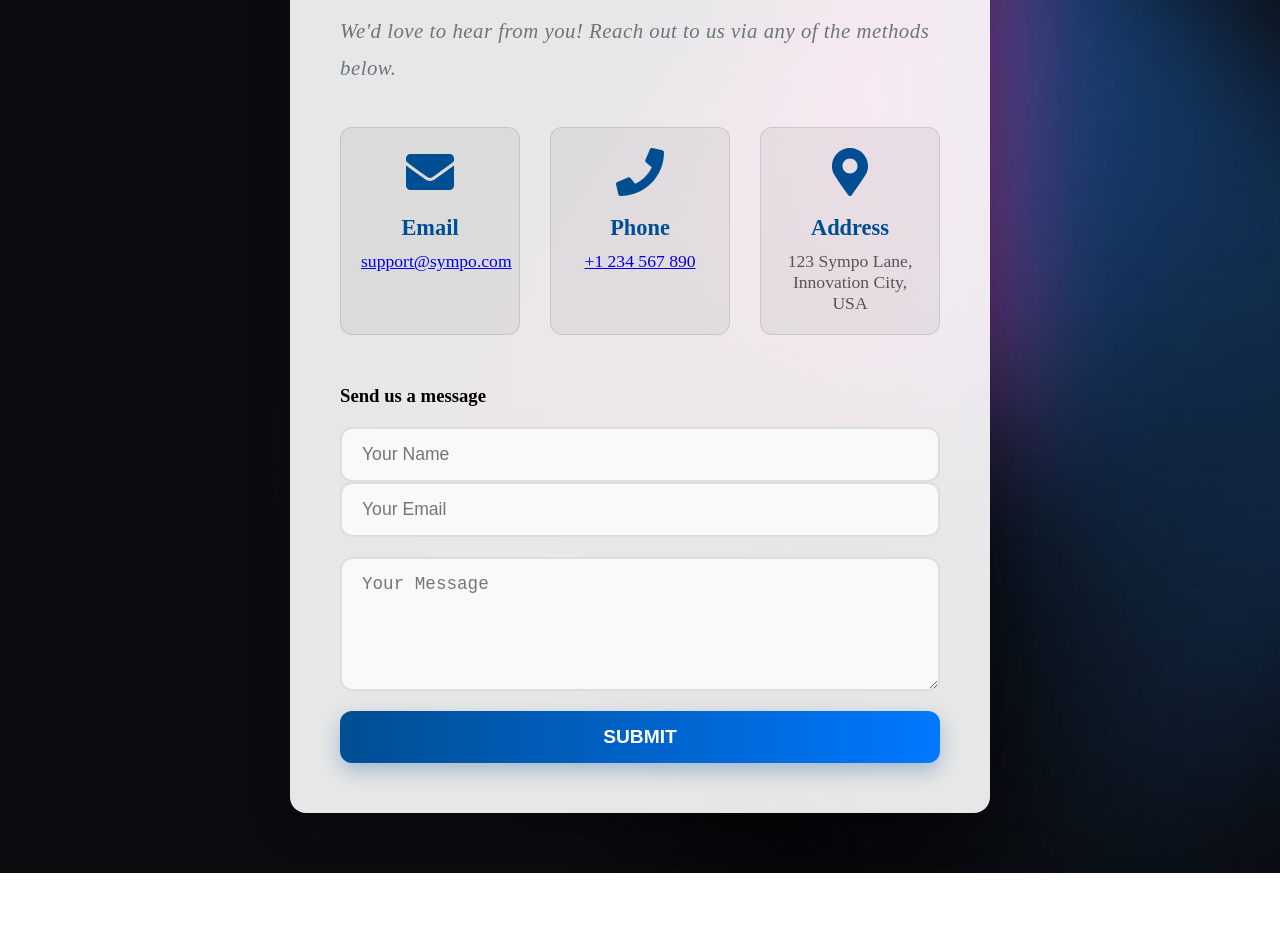
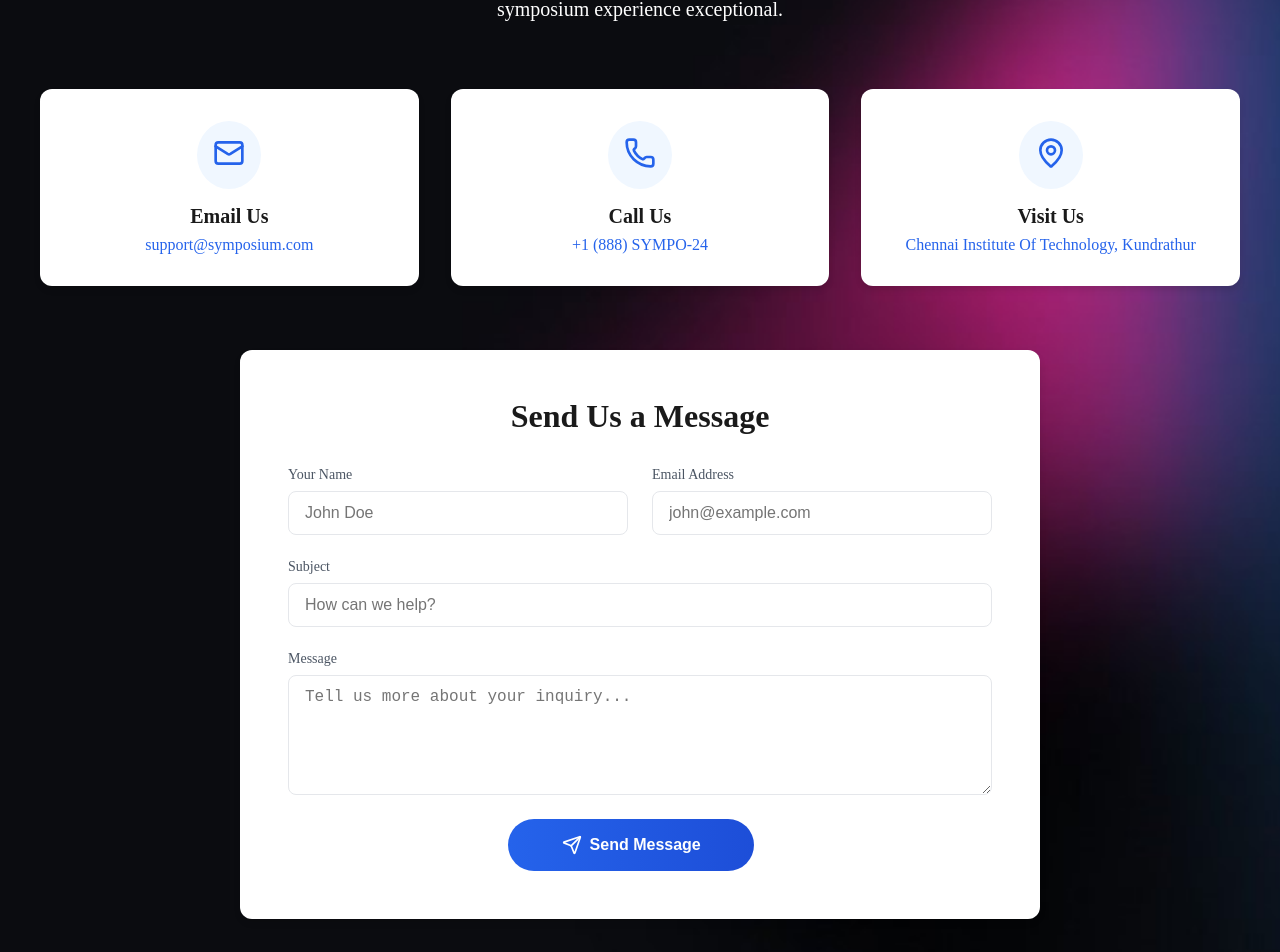
Before and after one commit to Akashrrrrd/Vidyutrenz_25, a React (Vite) app: page /contact in a window 1280 px wide. Shown: the part 253-1205 px from the top of the page. Before the commit the page ends 1126 px from the top, so only its background shows below. Built offline with nearby package versions, Linux system fonts and the light colour scheme.

Commit message:
Source Code

```diff
--- a/src/App.jsx
+++ b/src/App.jsx
@@ -1,30 +1,43 @@
-import React from 'react';
-import { BrowserRouter as Router, Routes, Route } from 'react-router-dom';
+import React, { useState, useEffect } from "react";
+import { BrowserRouter as Router, Routes, Route } from "react-router-dom";
 
 // Component Imports
-import Navbar from './components/Navbar/Navbar';
-import Home from './components/Home/Home';
-import About from './components/About/About';
-import Events from './components/Events/Events';
-import Contact from './components/Contact/Contact';
-// import Register from './components/Register/Register';
-// import NotFound from './components/NotFound/NotFound';
-
-
+import Navbar from "./components/Navbar/Navbar";
+import Home from "./components/Home/Home";
+import About from "./components/About/About";
+import Events from "./components/Events/Events";
+import Contact from "./components/Contact/Contact";
 
 const App = () => {
+  const [loading, setLoading] = useState(true);
+
+  // Simulate loading process for demo (you can adjust this in real-world apps)
+  useEffect(() => {
+    setTimeout(() => {
+      setLoading(false); // Hide loading after 2 seconds
+    }, 2000);
+  }, []);
+
   return (
     <Router>
       <div className="app">
+        {loading ? (
+          <div className="loading-overlay">
+            <div className="spinner"></div>
+          </div>
+        ) : (
+          <>
             <Navbar />
             <main className="main-content">
               <Routes>
                 <Route path="/" element={<Home />} />
                 <Route path="/about" element={<About />} />
-            <Route path="/events" element={<Events/>}/>
-            <Route path="/contact" element={<Contact/>}/>
+                <Route path="/events" element={<Events />} />
+                <Route path="/contact" element={<Contact />} />
               </Routes>
             </main>
+          </>
+        )}
       </div>
     </Router>
   );
--- a/src/components/Contact/Contact.css
+++ b/src/components/Contact/Contact.css
@@ -1,171 +1,283 @@
-/* Premium Contact Page Styling */
 .contact-page {
-    background:
-                url('./../../assets/back_home.png') no-repeat center center/cover;
+  min-height: 100vh;
   padding: 60px 20px;
-    display: flex;
-    justify-content: center;
-    align-items: center;
-    min-height: 100vh;
+  background: url(./../../assets/back_home.png) no-repeat;
+  background-size: cover;
 }
 
 .contact-container {
-    background: rgba(255, 255, 255, 0.9);
-    box-shadow: 0 12px 40px rgba(0, 0, 0, 0.3);
-    border-radius: 16px;
-    padding: 50px;
-    max-width: 700px;
-    margin-top: 80px;
-    width: 100%;
-    animation: fadeInScale 0.8s ease-in-out;
-    position: relative;
-    overflow: hidden;
+  max-width: 1200px;
+  margin: 80px auto;
 }
 
-.contact-container::before {
-    content: '';
-    position: absolute;
-    top: -50%;
-    left: -50%;
-    width: 200%;
-    height: 200%;
-    background: radial-gradient(circle at center, rgba(255, 255, 255, 0.3), transparent);
-    z-index: -1;
-    animation: rotateGradient 15s infinite linear;
+/* Header Styles */
+.contact-header {
+  text-align: center;
+  margin-bottom: 4rem;
 }
 
 .contact-title {
   font-size: 3rem;
   font-weight: 700;
-    color: #2c3e50;
-    margin-bottom: 20px;
-    letter-spacing: 2px;
-    text-transform: uppercase;
+  color: #fff;
+  margin-bottom: 1rem;
+  line-height: 1.2;
 }
 
 .contact-subtitle {
-    font-size: 1.3rem;
-    color: #6c757d;
-    margin-bottom: 40px;
-    line-height: 1.8;
-    font-style: italic;
-    letter-spacing: 0.5px;
+  font-size: 1.25rem;
+  color: #fff;
+  max-width: 600px;
+  margin: 0 auto;
+  line-height: 1.6;
 }
 
-.contact-details {
+/* Contact Info Grid Styles */
+.contact-info-grid {
   display: grid;
-    grid-template-columns: repeat(auto-fit, minmax(150px, 1fr));
-    gap: 30px;
-    margin-bottom: 50px;
+  grid-template-columns: repeat(auto-fit, minmax(280px, 1fr));
+  gap: 2rem;
+  margin-bottom: 4rem;
 }
 
-.contact-detail {
-    text-align: center;
-    background: rgba(0, 0, 0, 0.05);
-    padding: 20px;
+.contact-card {
+  background: white;
   border-radius: 12px;
-    transition: transform 0.4s ease, box-shadow 0.4s ease;
-    border: 1px solid rgba(0, 0, 0, 0.1);
+  padding: 2rem;
+  box-shadow: 0 4px 6px rgba(0, 0, 0, 0.1);
+  transition: transform 0.3s ease, box-shadow 0.3s ease;
 }
 
-.contact-detail:hover {
-    transform: translateY(-10px);
-    box-shadow: 0 10px 30px rgba(0, 0, 0, 0.2);
+.contact-card:hover {
+  transform: translateY(-5px);
+  box-shadow: 0 8px 15px rgba(0, 0, 0, 0.1);
+}
+
+.contact-card-content {
+  display: flex;
+  flex-direction: column;
+  align-items: center;
+  text-align: center;
+}
+
+.icon-container {
+  background-color: #f0f7ff;
+  padding: 1rem;
+  border-radius: 50%;
+  margin-bottom: 1rem;
 }
 
 .contact-icon {
-    font-size: 3rem;
-    color: #004e92;
-    margin-bottom: 15px;
-    transition: color 0.3s ease;
+  width: 32px;
+  height: 32px;
+  color: #2563eb;
 }
 
-.contact-detail:hover .contact-icon {
-    color: #0078ff;
+.contact-card-title {
+  font-size: 1.25rem;
+  font-weight: 600;
+  color: #1a1a1a;
+  margin-bottom: 0.5rem;
 }
 
-.contact-detail h3 {
-    font-size: 1.4rem;
-    margin-bottom: 10px;
-    color: #004e92;
-    font-weight: 600;
+.contact-card-link {
+  color: #2563eb;
+  text-decoration: none;
+  transition: color 0.2s ease;
 }
 
-.contact-detail p {
-    font-size: 1.1rem;
-    color: #555;
-    font-weight: 500;
+.contact-card-link:hover {
+  color: #1d4ed8;
+}
+
+/* Form Styles */
+.contact-form-container {
+  background: white;
+  padding: 3rem;
+  border-radius: 12px;
+  box-shadow: 0 4px 6px rgba(0, 0, 0, 0.1);
+  max-width: 800px;
+  margin: 0 auto;
+}
+
+.form-title {
+  font-size: 2rem;
+  font-weight: 600;
+  color: #1a1a1a;
+  text-align: center;
+  margin-bottom: 2rem;
 }
 
 .contact-form {
   display: flex;
   flex-direction: column;
-    gap: 20px;
+  gap: 1.5rem;
+}
+
+.form-grid {
+  display: grid;
+  grid-template-columns: repeat(auto-fit, minmax(250px, 1fr));
+  gap: 1.5rem;
+}
+
+.form-group {
+  display: flex;
+  flex-direction: column;
+  gap: 0.5rem;
+}
+
+.form-label {
+  font-size: 0.875rem;
+  font-weight: 500;
+  color: #4b5563;
 }
 
 .form-input,
 .form-textarea {
   width: 100%;
-    padding: 15px 20px;
-    border: 2px solid #ddd;
-    border-radius: 12px;
-    font-size: 1.1rem;
-    color: #2c3e50;
-    background: #f9f9f9;
-    outline: none;
-    transition: border-color 0.3s ease, box-shadow 0.3s ease;
+  padding: 0.75rem 1rem;
+  border: 1px solid #e5e7eb;
+  border-radius: 8px;
+  font-size: 1rem;
+  color: #1a1a1a;
+  transition: border-color 0.2s ease, box-shadow 0.2s ease;
 }
 
 .form-input:focus,
 .form-textarea:focus {
-    border-color: #004e92;
-    box-shadow: 0 0 10px rgba(0, 78, 146, 0.4);
-    background: #ffffff;
+  outline: none;
+  border-color: #2563eb;
+  box-shadow: 0 0 0 3px rgba(37, 99, 235, 0.1);
 }
 
 .form-textarea {
   resize: vertical;
+  min-height: 120px;
 }
 
-.form-button {
-    background: linear-gradient(90deg, #004e92, #0078ff);
-    color: #ffffff;
-    padding: 15px 20px;
-    border: none;
-    border-radius: 12px;
-    font-size: 1.2rem;
-    font-weight: bold;
-    text-transform: uppercase;
-    cursor: pointer;
-    transition: transform 0.2s ease, box-shadow 0.3s ease;
-    box-shadow: 0 8px 20px rgba(0, 78, 146, 0.3);
+.button-container {
+  display: flex;
+  justify-content: center;
+  width: 100%;
 }
 
-.form-button:hover {
-    transform: translateY(-3px);
-    box-shadow: 0 10px 30px rgba(0, 78, 146, 0.4);
+.submit-button {
+  display: flex;
+  align-items: center;
+  justify-content: center;
+  gap: 0.5rem;
+  background: linear-gradient(to right, #2563eb, #1d4ed8);
+  color: white;
+  padding: 1rem 2rem;
+  border: none;
+  border-radius: 50px;
+  width: 35%;
+  margin-left: 220px;
+  font-size: 1rem;
+  font-weight: 600;
+  cursor: pointer;
+  transition: transform 0.2s ease, box-shadow 0.2s ease;
 }
 
-.form-button:active {
-    transform: translateY(0);
+.submit-button:not(:disabled):hover {
+  transform: translateY(-2px);
+  box-shadow: 0 4px 12px rgba(37, 99, 235, 0.2);
 }
 
-@keyframes fadeInScale {
+.submit-button:disabled {
+  opacity: 0.7;
+  cursor: not-allowed;
+}
+
+.button-icon {
+  width: 20px;
+  height: 20px;
+}
+
+.spinning {
+  animation: spin 1s linear infinite;
+}
+
+@keyframes spin {
   from {
-        opacity: 0;
-        transform: scale(0.9);
+    transform: rotate(0deg);
   }
   to {
-        opacity: 1;
-        transform: scale(1);
+    transform: rotate(360deg);
   }
 }
 
-@keyframes rotateGradient {
-    0% {
-        transform: rotate(0deg);
+/* Responsive Styles */
+@media (max-width: 768px) {
+  .contact-page {
+    padding: 40px 16px;
   }
-    100% {
-        transform: rotate(360deg);
+
+  .contact-title {
+    font-size: 2.25rem;
+  }
+
+  .contact-subtitle {
+    font-size: 1.125rem;
+  }
+
+  .contact-form-container {
+    padding: 2rem;
+  }
+
+  .form-title {
+    font-size: 1.75rem;
+  }
+
+  .submit-button {
+    width: 80%;
+    margin-left: 0;
+    margin: 0 auto;
   }
 }
+
+@media (max-width: 480px) {
+  .contact-title {
+    font-size: 2rem;
+  }
+
+  .contact-info-grid {
+    grid-template-columns: 1fr;
+  }
+
+  .contact-form-container {
+    padding: 1.5rem;
+  }
+
+  .form-grid {
+    grid-template-columns: 1fr;
+  }
+
+  .submit-button {
+    width: 100%;
+    margin: 0;
+    padding: 0.875rem 1.5rem;
+    font-size: 0.95rem;
+  }
+
+  .button-icon {
+    width: 18px;
+    height: 18px;
+  }
+}
+
+/* Medium screens */
+@media (min-width: 481px) and (max-width: 1024px) {
+  .submit-button {
+    width: 50%;
+    margin-left: 100px;
+  }
+}
+
+/* Large screens */
+@media (min-width: 1025px) and (max-width: 1200px) {
+  .submit-button {
+    width: 40%;
+    margin-left: 180px;
+  }
+}
--- a/src/components/Contact/Contact.jsx
+++ b/src/components/Contact/Contact.jsx
@@ -1,39 +1,153 @@
-import React from 'react';
-import './Contact.css';
-import { FaEnvelope, FaPhone, FaMapMarkerAlt } from 'react-icons/fa';
+import React, { useState } from "react";
+import { Mail, Phone, MapPin, Send, Loader2 } from "lucide-react";
+import "./Contact.css";
 
 const Contact = () => {
+  const [isSubmitting, setIsSubmitting] = useState(false);
+  const [formData, setFormData] = useState({
+    name: "",
+    email: "",
+    subject: "",
+    message: "",
+  });
+
+  const handleSubmit = async (e) => {
+    e.preventDefault();
+    setIsSubmitting(true);
+    // Simulate form submission
+    await new Promise((resolve) => setTimeout(resolve, 1000));
+    setIsSubmitting(false);
+    setFormData({ name: "", email: "", subject: "", message: "" });
+  };
+
+  const contactInfo = [
+    {
+      icon: <Mail className="contact-icon" />,
+      title: "Email Us",
+      content: "support@symposium.com",
+      link: "mailto:support@symposium.com",
+    },
+    {
+      icon: <Phone className="contact-icon" />,
+      title: "Call Us",
+      content: "+1 (888) SYMPO-24",
+      link: "tel:+18887966724",
+    },
+    {
+      icon: <MapPin className="contact-icon" />,
+      title: "Visit Us",
+      content: "Chennai Institute Of Technology, Kundrathur",
+      link: "https://maps.app.goo.gl/qcSoXjnkYceLd1r3A",
+    },
+  ];
+
   return (
     <div className="contact-page">
       <div className="contact-container">
-        <h1 className="contact-title">Get in Touch</h1>
-        <p className="contact-subtitle">We'd love to hear from you! Reach out to us via any of the methods below.</p>
-        <div className="contact-details">
-          <div className="contact-detail">
-            <FaEnvelope className="contact-icon" />
-            <h3>Email</h3>
-            <p><a href="mailto:support@sympo.com">support@sympo.com</a></p>
-          </div>
-          <div className="contact-detail">
-            <FaPhone className="contact-icon" />
-            <h3>Phone</h3>
-            <p><a href="tel:+1234567890">+1 234 567 890</a></p>
-          </div>
-          <div className="contact-detail">
-            <FaMapMarkerAlt className="contact-icon" />
-            <h3>Address</h3>
-            <p>123 Sympo Lane, Innovation City, USA</p>
-          </div>
+        {/* Header Section */}
+        <div className="contact-header">
+          <h1 className="contact-title">Connect with Symposium</h1>
+          <p className="contact-subtitle">
+            Have questions about our events? We're here to help make your
+            symposium experience exceptional.
+          </p>
         </div>
-        <form className="contact-form">
-          <h3>Send us a message</h3>
-          <div className="form-group">
-            <input type="text" placeholder="Your Name" className="form-input" required />
-            <input type="email" placeholder="Your Email" className="form-input" required />
-          </div>
-          <textarea placeholder="Your Message" className="form-textarea" rows="5" required></textarea>
-          <button type="submit" className="form-button">Submit</button>
-        </form>
+
+        {/* Contact Information Cards */}
+        <div className="contact-info-grid">
+          {contactInfo.map((item, index) => (
+            <div key={index} className="contact-card">
+              <div className="contact-card-content">
+                <div className="icon-container">{item.icon}</div>
+                <h3 className="contact-card-title">{item.title}</h3>
+                <a href={item.link} className="contact-card-link">
+                  {item.content}
+                </a>
+              </div>
+            </div>
+          ))}
+        </div>
+
+        {/* Contact Form Section */}
+        <div className="contact-form-container">
+          <h2 className="form-title">Send Us a Message</h2>
+          <form onSubmit={handleSubmit} className="contact-form">
+            <div className="form-grid">
+              <div className="form-group">
+                <label className="form-label">Your Name</label>
+                <input
+                  type="text"
+                  required
+                  value={formData.name}
+                  onChange={(e) =>
+                    setFormData({ ...formData, name: e.target.value })
+                  }
+                  className="form-input"
+                  placeholder="John Doe"
+                />
+              </div>
+              <div className="form-group">
+                <label className="form-label">Email Address</label>
+                <input
+                  type="email"
+                  required
+                  value={formData.email}
+                  onChange={(e) =>
+                    setFormData({ ...formData, email: e.target.value })
+                  }
+                  className="form-input"
+                  placeholder="john@example.com"
+                />
+              </div>
+            </div>
+
+            <div className="form-group">
+              <label className="form-label">Subject</label>
+              <input
+                type="text"
+                required
+                value={formData.subject}
+                onChange={(e) =>
+                  setFormData({ ...formData, subject: e.target.value })
+                }
+                className="form-input"
+                placeholder="How can we help?"
+              />
+            </div>
+
+            <div className="form-group">
+              <label className="form-label">Message</label>
+              <textarea
+                required
+                value={formData.message}
+                onChange={(e) =>
+                  setFormData({ ...formData, message: e.target.value })
+                }
+                rows="5"
+                className="form-textarea"
+                placeholder="Tell us more about your inquiry..."
+              />
+            </div>
+
+            <button
+              type="submit"
+              disabled={isSubmitting}
+              className={`submit-button ${isSubmitting ? "submitting" : ""}`}
+            >
+              {isSubmitting ? (
+                <>
+                  <Loader2 className="button-icon spinning" />
+                  <span>Sending...</span>
+                </>
+              ) : (
+                <>
+                  <Send className="button-icon" />
+                  <span>Send Message</span>
+                </>
+              )}
+            </button>
+          </form>
+        </div>
       </div>
     </div>
   );
--- a/src/components/Home/Home.css
+++ b/src/components/Home/Home.css
@@ -3,7 +3,7 @@
 .home-container {
   min-height: 100vh;
   width: 100%;
-  padding-top: max(80px, env(safe-area-inset-top));
+  padding-top: max(120px, env(safe-area-inset-top));
   position: relative;
   background-size: cover;
   background-position: center;
--- a/src/components/Home/Home.jsx
+++ b/src/components/Home/Home.jsx
@@ -32,8 +32,9 @@ const Home = () => {
 
         <div className="description-container">
           <p className="description">
-            Experience the convergence of technology and imagination at Tamil
-            Nadu's premier technical symposium.
+            Immerse yourself in a world where innovation meets creativity at the
+            ultimate technical symposium, where ideas and technologies come to
+            life.
           </p>
         </div>
 
--- a/src/components/Navbar/Navbar.css
+++ b/src/components/Navbar/Navbar.css
@@ -119,7 +119,7 @@
 .menu-icon {
   width: 24px;
   height: 24px;
-  filter: drop-shadow(0 2px 4px rgba(0, 0, 0, 0.1));
+  color: rgba(255, 255, 255, 0.9);
 }
 
 .nav-links-mobile {
@@ -200,7 +200,7 @@
 /* Scrolled state text color adjustment */
 .navbar-scrolled .nav-link,
 .navbar-scrolled .mobile-menu-button {
-  color: rgba(0, 0, 0, 0.8);
+  color: rgba(255, 255, 255, 0.9);
   text-shadow: none;
 }
 
--- a/src/index.css
+++ b/src/index.css
@@ -1,5 +1,89 @@
-*{
+* {
   margin: 0;
   padding: 0;
   box-sizing: border-box;
+  /* Ensuring smooth scrolling */
+  scroll-behavior: smooth;
+  scrollbar-width: thin;
+  scrollbar-color: #0077cc #f0f0f0; /* Customize scrollbar thumb and track color */
 }
+
+/* Webkit browsers (Chrome, Safari, Edge) */
+::-webkit-scrollbar {
+  width: 10px; /* A little wider for a more premium look */
+  height: 10px; /* For horizontal scrollbars */
+}
+
+::-webkit-scrollbar-track {
+  background-color: #f0f0f0; /* Track color */
+  border-radius: 20px; /* More rounded corners for the track */
+  box-shadow: inset 0 0 5px rgba(0, 0, 0, 0.1); /* Soft inner shadow for depth */
+}
+
+::-webkit-scrollbar-thumb {
+  background-color: #0077cc; /* Thumb color */
+  border-radius: 20px; /* Round the corners of the thumb */
+  border: 3px solid #f0f0f0; /* Subtle border around the thumb */
+  transition: background-color 0.3s ease, transform 0.3s ease; /* Smooth transition */
+}
+
+::-webkit-scrollbar-thumb:hover {
+  background-color: #005fa3; /* Darken the thumb on hover */
+  transform: scale(
+    1.1
+  ); /* Slightly enlarge the thumb when hovered for interactivity */
+}
+
+::-webkit-scrollbar-thumb:active {
+  background-color: #003f7d; /* Deeper shade when actively clicking */
+}
+
+/* For Firefox */
+.scrollable-content {
+  scrollbar-width: thin;
+  scrollbar-color: #0077cc #f0f0f0;
+}
+
+/* The loading overlay that appears when the page is loading */
+.loading-overlay {
+  position: fixed;
+  top: 0;
+  left: 0;
+  right: 0;
+  bottom: 0;
+  background: rgba(0, 0, 0, 0.5); /* Semi-transparent black background */
+  display: flex;
+  justify-content: center;
+  align-items: center;
+  z-index: 9999; /* Ensure it is on top of all content */
+}
+
+/* The spinner itself */
+.spinner {
+  border: 8px solid #f3f3f3; /* Light grey color for the track */
+  border-top: 8px solid #0077cc; /* Darker color for the spinning part */
+  border-radius: 50%;
+  width: 50px;
+  height: 50px;
+  animation: spin 1.5s linear infinite; /* Spin animation */
+}
+
+/* Keyframe for the spinner animation */
+@keyframes spin {
+  0% {
+    transform: rotate(0deg);
+  }
+  100% {
+    transform: rotate(360deg);
+  }
+}
+
+/* Styling for the rest of the app content */
+.app {
+  position: relative;
+}
+
+.main-content {
+  opacity: 1;
+  transition: opacity 0.5s ease-in-out;
+}
```
Also changed, not shown: src/components/Navbar/Navbar.jsx (+40 -16 lines). Lines whose indentation alone changed are shown as unchanged.
